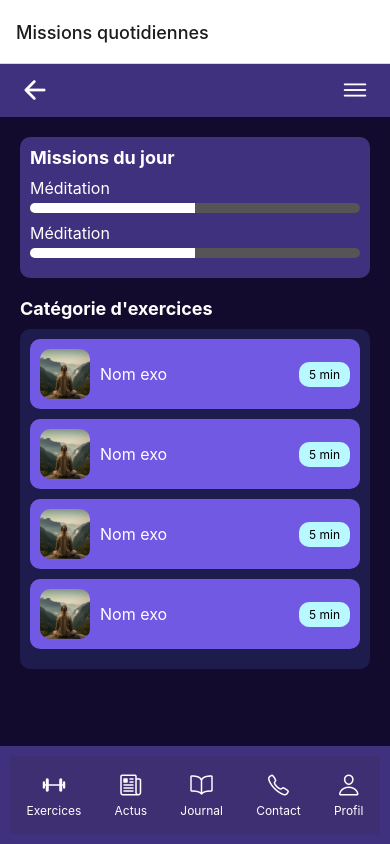
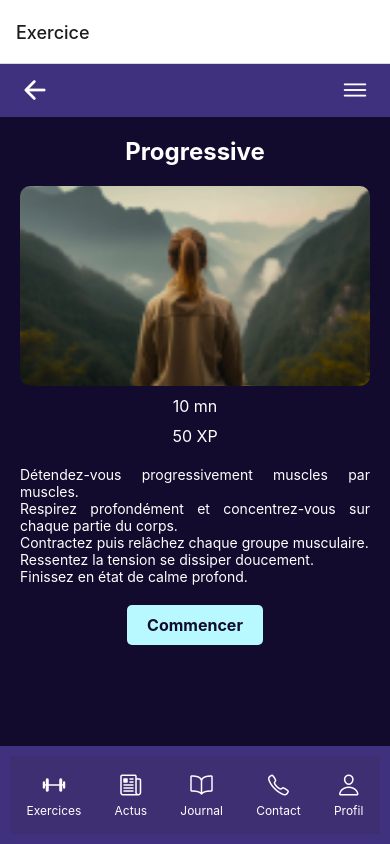
Before and after one commit to EstherMhV/HealfingApp, a React Native app: screen /Exercice in a window 390 px wide. Built offline with nearby package versions, Linux system fonts and the light colour scheme.

Commit message:
screen exercice_id

```diff
--- a/App.js
+++ b/App.js
@@ -7,6 +7,7 @@ import News from "./screens/newsScreen.jsx";
 import Error404 from "./screens/error404.jsx";
 import Login from "./screens/loginScreen.jsx";
 import Diary from "./screens/diaryScreen.jsx";
+
 import SignUp from "./screens/signUpScreen.jsx";
 import Contact from "./screens/contactScreen.jsx";
 import Profile from "./screens/profileScreen.jsx";
@@ -15,6 +16,7 @@ import AddDataDiary from "./screens/addDataDiary.jsx";
 import DailyMissions from "./screens/DailyMissions.jsx";
 import Chargement from "./screens/chargementScreen.jsx";
 import PersonalData from "./screens/personalDataScreen.jsx";
+import Exercice from "./screens/exercices/_id/exercice_id.jsx";
 import ArtTherapy from "./screens/exercices/ArtTherapyScreen.jsx";
 import Meditation from "./screens/exercices/meditationScreen.jsx";
 import CategoriesExercices from "./screens/categoriesExercices.jsx";
@@ -30,7 +32,7 @@ export default function App() {
   return (
     <View style={styles.container}>
       <NavigationContainer>
-        <Stack.Navigator initialRouteName="DailyMissions">
+        <Stack.Navigator initialRouteName="Exercice">
           <Stack.Screen
             name="SignUp"
             component={SignUp}
@@ -50,6 +52,11 @@ export default function App() {
             name="DailyMissions"
             component={DailyMissions}
             options={{ title: "Missions quotidiennes" }}
+          />
+          <Stack.Screen
+            name="Exercice"
+            component={Exercice}
+            options={{ title: "Exercice" }}
           />
           <Stack.Screen
             name="News"
--- a/app.json
+++ b/app.json
@@ -15,13 +15,18 @@
       "**/*"
     ],
     "ios": {
-      "supportsTablet": true
+      "bitcode": false,
+      "supportsTablet": true,
+      "icon": "./assets/icon.png",
+      "bundleIdentifier": "com.healfingapp.healfingapp",
+      "googleServicesFile": "./GoogleService-Info.plist"
     },
     "android": {
       "adaptiveIcon": {
         "foregroundImage": "./assets/adaptive-icon.png",
         "backgroundColor": "#ffffff"
-      }
+      },
+      "package": "com.heafingapp.heafingapp"
     },
     "web": {
       "favicon": "./assets/favicon.png"
--- /dev/null
+++ b/screens/exercices/_id/exercice_id.jsx
@@ -0,0 +1,111 @@
+import { Ionicons } from "@expo/vector-icons";
+import Menu from "../../../components/Menu.jsx";
+import { View, Text, StyleSheet, TouchableOpacity, Image } from "react-native";
+
+const Exercice = ({ navigation }) => {
+  return (
+    <View style={styles.container}>
+      <View style={styles.header}>
+        <TouchableOpacity onPress={() => navigation.goBack("Home")}>
+          <Ionicons name="arrow-back-outline" size={30} color="#fff" />
+        </TouchableOpacity>
+        <TouchableOpacity>
+          <Ionicons name="menu-outline" size={30} color="#fff" />
+        </TouchableOpacity>
+      </View>
+
+      <View style={styles.content}>
+        <Text style={styles.title}>Progressive</Text>
+        <Image
+          source={require("../../../assets/meditation.png")}
+          style={styles.image}
+        />
+        <Text style={styles.duration}>10 mn</Text>
+        <Text style={styles.xp}>50 XP</Text>
+        <Text style={styles.description}>
+          Détendez-vous progressivement muscles par muscles.{"\n"}
+          Respirez profondément et concentrez-vous sur chaque partie du corps.
+          {"\n"}
+          Contractez puis relâchez chaque groupe musculaire.{"\n"}
+          Ressentez la tension se dissiper doucement.{"\n"}
+          Finissez en état de calme profond.
+        </Text>
+        <TouchableOpacity style={styles.button}>
+          <Text style={styles.buttonText}>Commencer</Text>
+        </TouchableOpacity>
+      </View>
+
+      <View style={styles.footer}>
+        <Menu navigation={navigation} />
+      </View>
+    </View>
+  );
+};
+
+const styles = StyleSheet.create({
+  container: {
+    flex: 1,
+    backgroundColor: "#120B2D",
+    justifyContent: "space-between",
+  },
+  header: {
+    flexDirection: "row",
+    justifyContent: "space-between",
+    alignItems: "center",
+    paddingHorizontal: 20,
+    paddingVertical: 10,
+    backgroundColor: "#3F317E",
+  },
+  content: {
+    flex: 1,
+    alignItems: "center",
+    paddingHorizontal: 20,
+  },
+  title: {
+    color: "#fff",
+    fontSize: 24,
+    fontWeight: "bold",
+    marginVertical: 20,
+    textAlign: "center",
+  },
+  image: {
+    width: "100%",
+    height: 200,
+    borderRadius: 10,
+  },
+  duration: {
+    color: "#fff",
+    fontSize: 16,
+    marginVertical: 10,
+    textAlign: "center",
+  },
+  xp: {
+    color: "#fff",
+    fontSize: 16,
+    marginBottom: 20,
+    textAlign: "center",
+  },
+  description: {
+    color: "#fff",
+    fontSize: 14,
+    textAlign: "justify",
+    marginBottom: 20,
+  },
+  button: {
+    backgroundColor: "#B8F8FF",
+    paddingVertical: 10,
+    paddingHorizontal: 20,
+    borderRadius: 5,
+  },
+  buttonText: {
+    color: "#120B2D",
+    fontSize: 16,
+    fontWeight: "bold",
+  },
+  footer: {
+    backgroundColor: "#3F317E",
+    padding: 10,
+  },
+});
+
+export default Exercice;
```
